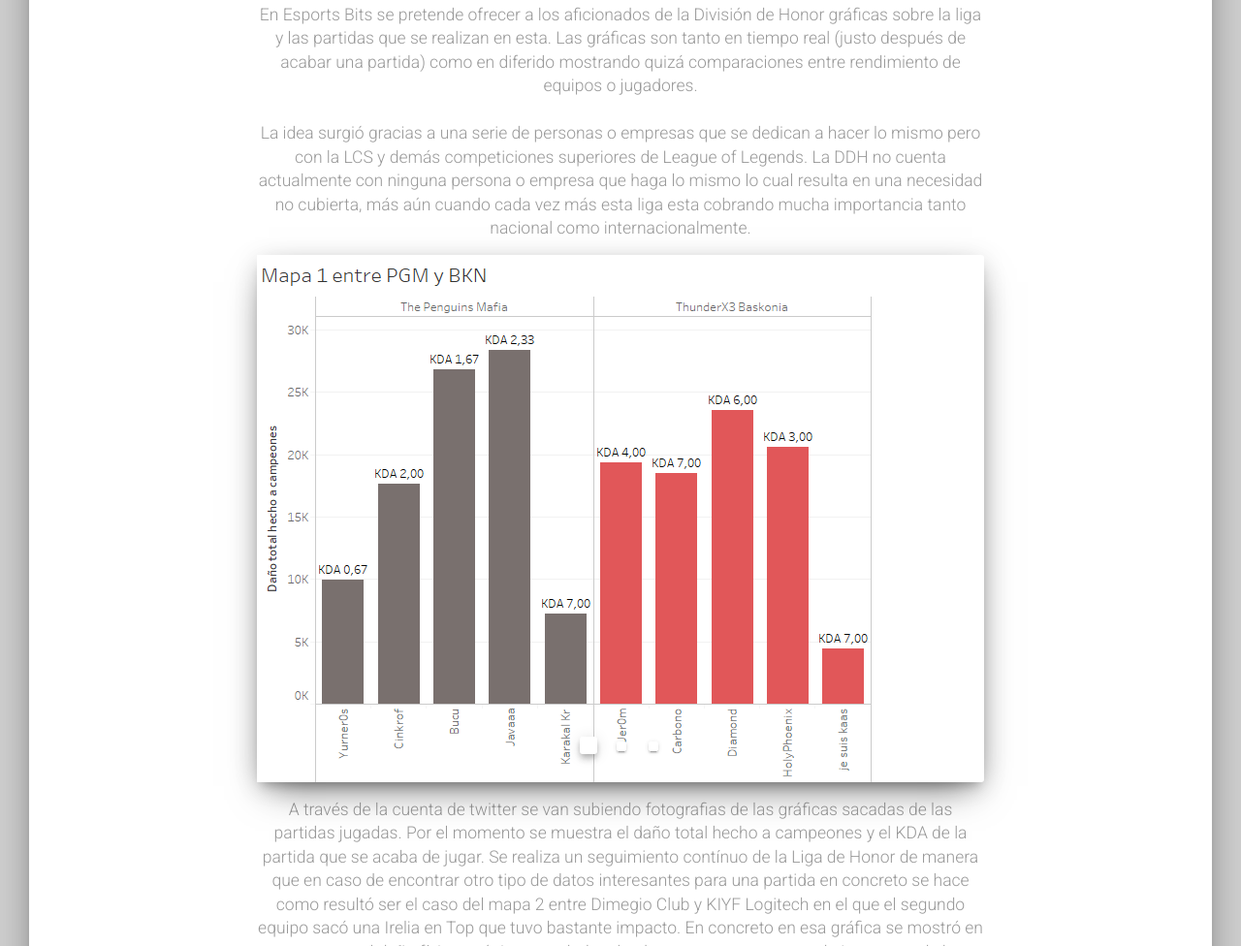
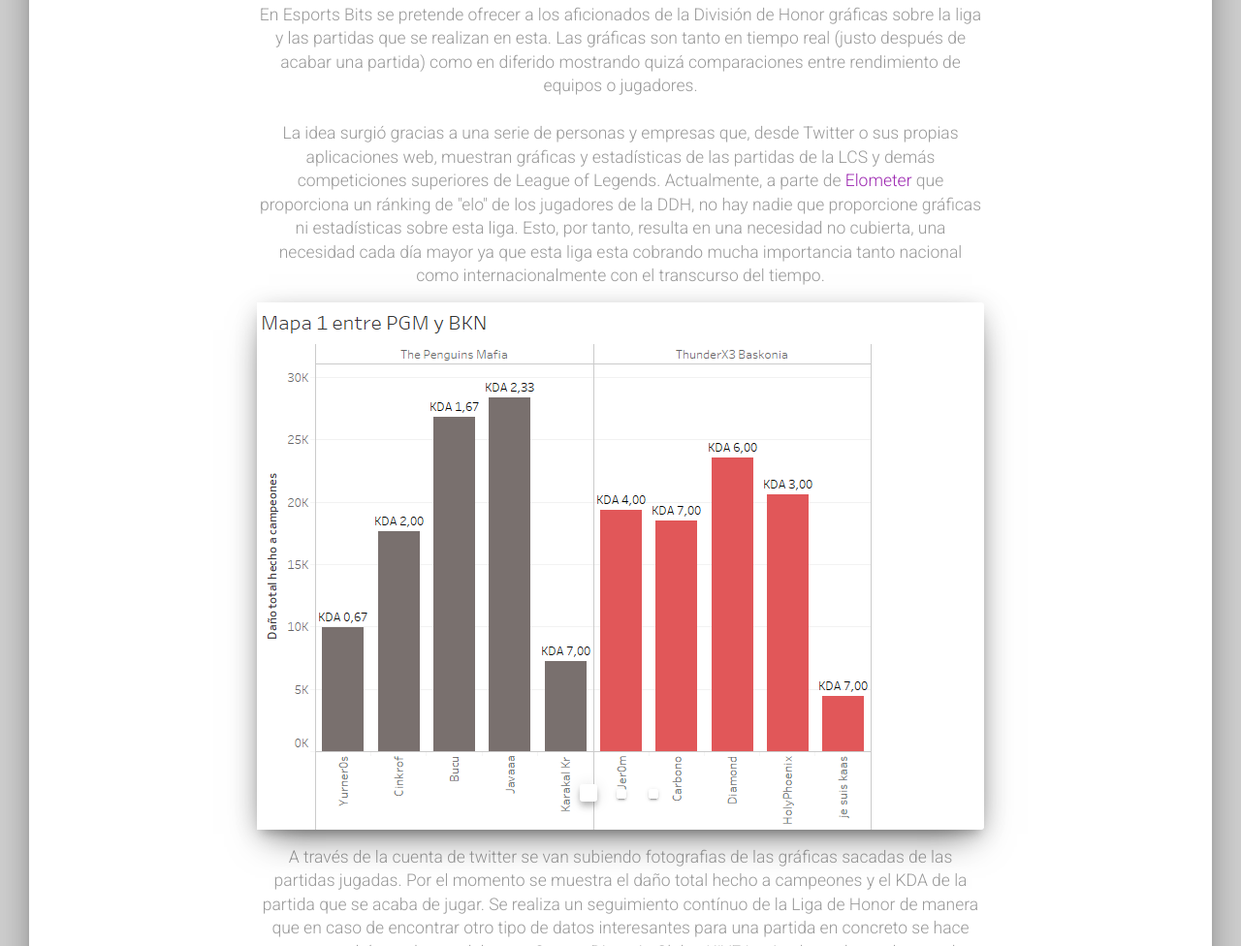
Before and after one commit to esports-bits/esports-bits.github.io, a plain HTML site: page index.html in a window 1280 px wide. Shown: the part 912-1888 px from the top of the page at 97% size. Drawn offline with Linux system fonts and the light colour scheme.

Commit message:
Update index.html

```diff
--- a/index.html
+++ b/index.html
@@ -84,7 +84,7 @@
 
 	                        En Esports Bits se pretende ofrecer a los aficionados de la División de Honor gráficas sobre la liga y las partidas que se realizan en esta. Las gráficas son tanto en tiempo real (justo después de acabar una partida) como en diferido mostrando quizá comparaciones entre rendimiento de equipos o jugadores.</br></br>
 
-	                        La idea surgió gracias a una serie de personas o empresas que se dedican a hacer lo mismo pero con la LCS y demás competiciones superiores de League of Legends. La DDH no cuenta actualmente con ninguna persona o empresa que haga lo mismo lo cual resulta en una necesidad no cubierta, más aún cuando cada vez más esta liga esta cobrando mucha importancia tanto nacional como internacionalmente.
+	                        La idea surgió gracias a una serie de personas y empresas que, desde Twitter o sus propias aplicaciones web, muestran gráficas y estadísticas de las partidas de la LCS y demás competiciones superiores de League of Legends. Actualmente, a parte de <a href="elometer.info" target="_blank">Elometer</a> que proporciona un ránking de "elo" de los jugadores de la DDH, no hay nadie que proporcione gráficas ni estadísticas sobre esta liga. Esto, por tanto, resulta en una necesidad no cubierta, una necesidad cada día mayor ya que esta liga esta cobrando mucha importancia tanto nacional como internacionalmente con el transcurso del tiempo.
 
 	                        </h5>
 	                        <!-- Carousel Card -->
```
